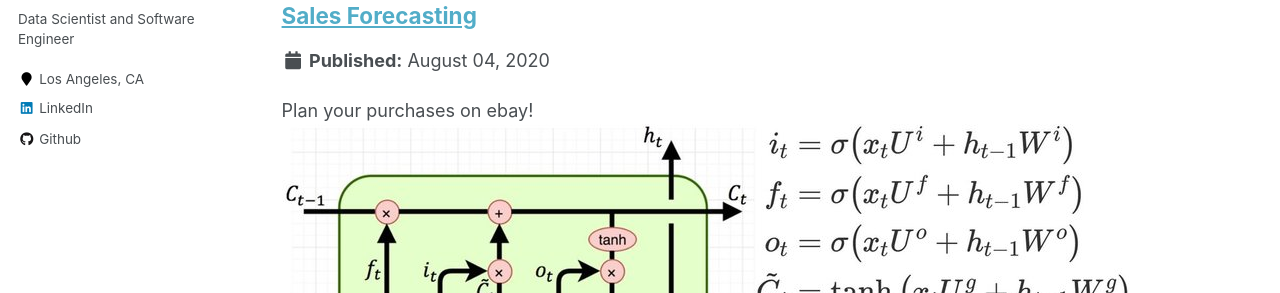
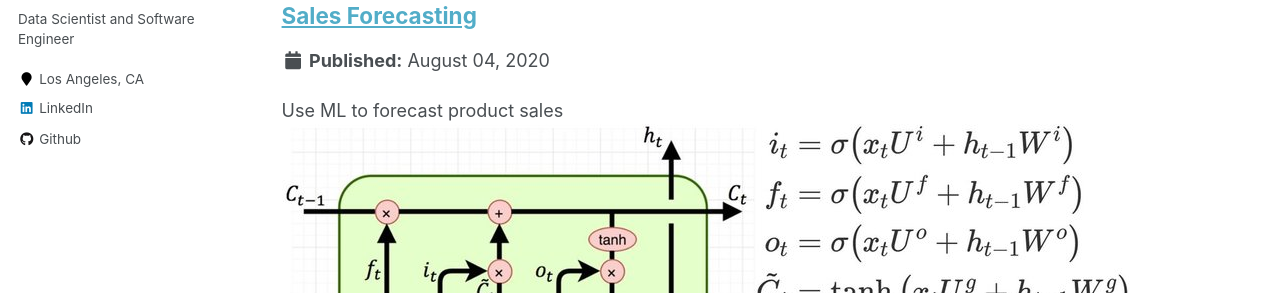
Before and after one commit to PeterDaya/peterdaya.github.io, a Jekyll site: the page built from _pages/portfolio.html, in a window 1280 px wide and 900 px high, scrolled down 701 px. Shown: the part 244-537 px from the top of the window. Built offline with Jekyll 4.4.1, drawn with Linux system fonts in a browser that asks for light colours.

Commit message:
Fixed typo

```diff
--- a/_portfolio/portfolio-3.md
+++ b/_portfolio/portfolio-3.md
@@ -1,6 +1,6 @@
 ---
 title: "Sales Forecasting"
-excerpt: "Plan your purchases on ebay! <br/><img src='/images/lstm.jpg'>"
+excerpt: "Use ML to forecast product sales <br/><img src='/images/lstm.jpg'>"
 collection: portfolio
 ---
 
```
